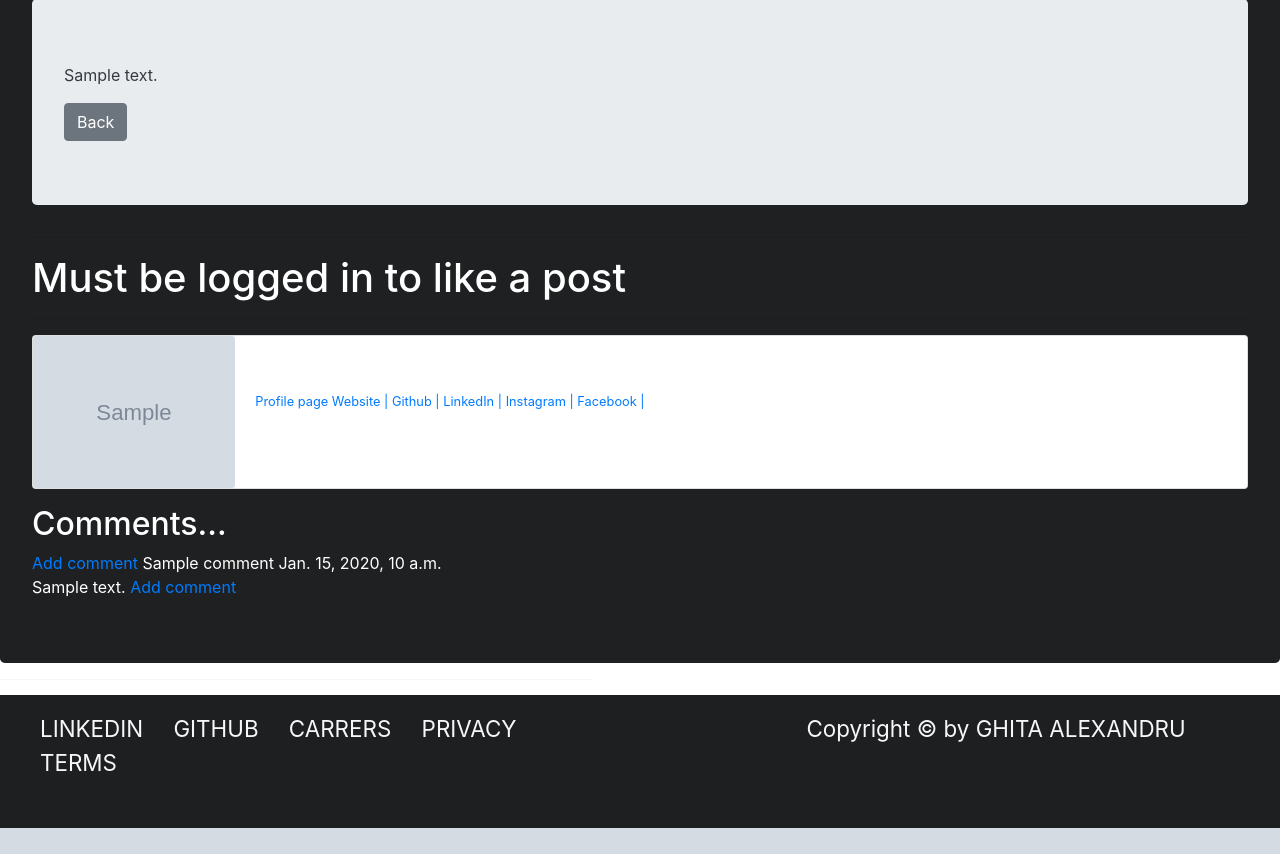
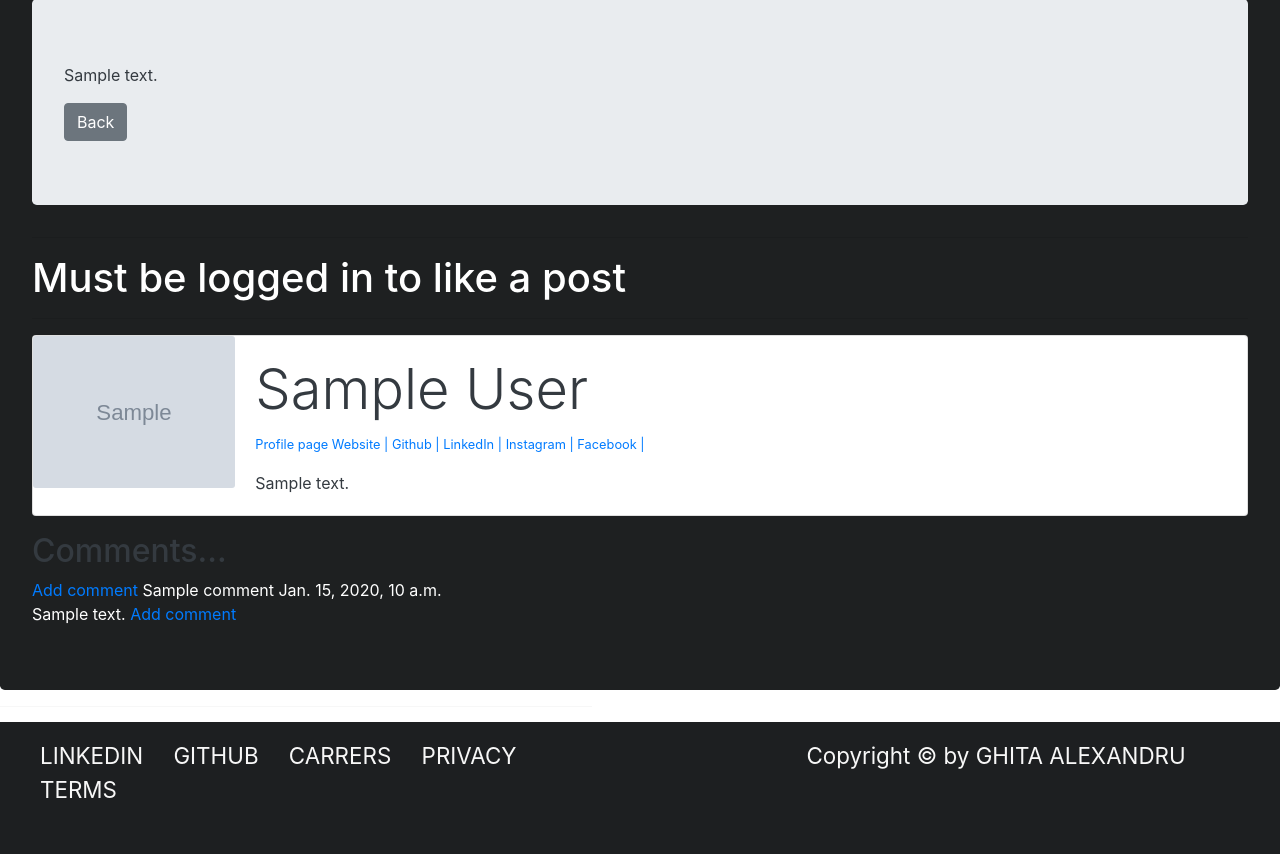
Before and after one commit to GhitaAlexandruIon/EpicBlog, a Django app: page /post/1 in a window 1280 px wide. Shown: the part 1129-1983 px from the top of the page. Before the commit the page ends 1957 px from the top, so only its background shows below. Run offline with Django 3.2, Linux system fonts and the light colour scheme; tables that the repository leaves empty hold one stand-in row (values such as "Sample post"); grey boxes marked "Sample" are stand-in pictures; some libraries are stand-ins or nearby versions.

Commit message:
styled detail page

```diff
--- a/epicApp/templates/post_detail.html
+++ b/epicApp/templates/post_detail.html
@@ -11,8 +11,9 @@
 
         {% if user.is_authenticated %}
             {% if user.id == post.author.id %}
-                <a href="{% url 'update_post' post.pk %}">Edit</a><br>
-                <a href="{% url 'delete_post' post.pk %}">Delete</a>
+                <a class="btn btn-sm btn-info editButton"
+                   href="{% url 'update_post' post.pk %}">Edit</a>
+                <a class="btn btn-sm btn-danger deleteButton" href="{% url 'delete_post' post.pk %}">Delete</a>
             {% endif %}
         {% endif %}
         <hr>
@@ -20,8 +21,8 @@
             <img class="imageDetail" src="{{ post.header_image.url }}" alt="">
         {% endif %}
         <div class="jumbotron text-dark">
-        <p class="">{{ post.body|safe }}</p>
-        <a class="btn btn-secondary" href="{% url 'home' %}">Back</a>
+            <p class="">{{ post.body|safe }}</p>
+            <a class="btn btn-secondary" href="{% url 'home' %}">Back</a>
         </div>
         <hr>
         <form action="{% url 'like_post' post.pk %}" method="POST">
@@ -52,7 +53,7 @@
                 </div>
                 <div class="col-md-10">
                     <div class="card-body">
-                        <h5 class="card-title">{{ post.author.first_name }} {{ post.author.last_name }}</h5>
+                        <h5 class="card-title display-4 text-dark">{{ post.author.first_name }} {{ post.author.last_name }}</h5>
                         <p class="small text-muted">
                             <a href="{% url 'show_profile'  post.author.profile.id %}">Profile page</a>
                             {% if  post.author.profile.website %}
@@ -71,14 +72,14 @@
                                 <a href="{{ post.author.profile.facebook }}" target="_blank">Facebook |</a>
                             {% endif %}
                         </p>
-                        <p class="card-text"> {{ post.author.profile.bio }}</p>
+                        <p class="card-text text-dark"> {{ post.author.profile.bio }}</p>
                     </div>
                 </div>
             </div>
         </div>
 
         {#    COMMENTS#}
-        <h2>Comments...</h2>
+        <h2 class="text-dark">Comments...</h2>
         {% if not post.comments.all %}
             <h6 class="text-muted">No comments yet</h6>
             <a class="btn btn-primary" href="{% url 'add_comment' post.pk %}">Add comment</a>
```
